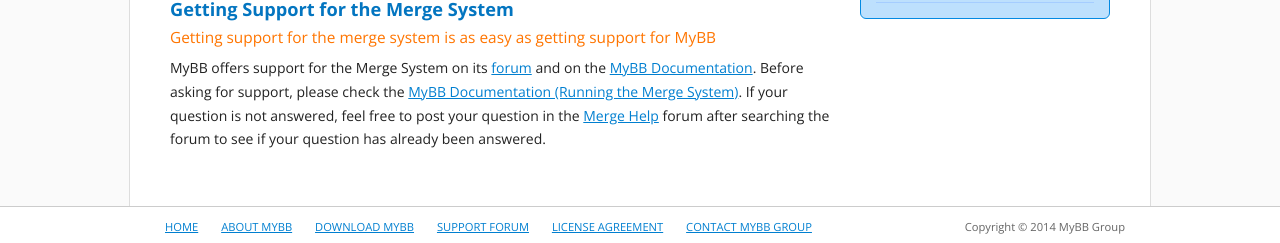
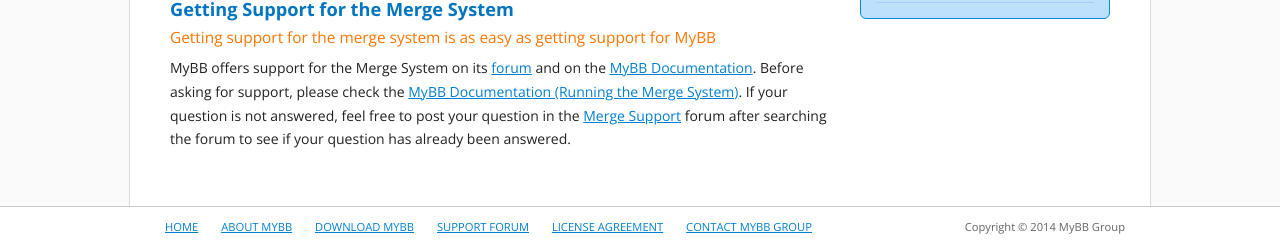
Before and after one commit to mybb/mybb.com, a Jekyll site: the page built from download/merge-system/index.html, in a window 1280 px wide. Shown: the part 988-1231 px from the top of the page. Built offline with Jekyll 4.4.1, drawn with Linux system fonts in a browser that asks for light colours; nearby versions of some CDN libraries; Markdown is read by kramdown in place of the engine named in the settings.

Commit message:
Add correct links to Merge Support

```diff
--- a/download/merge-system/index.html
+++ b/download/merge-system/index.html
@@ -70,6 +70,6 @@
 			<p>Getting support for the merge system is as easy as getting support for MyBB</p>
 		</header>
 		<p>
-			MyBB offers support for the Merge System on its <a href="http://community.mybb.com/">forum</a> and on the <a href="http://docs.mybb.com/">MyBB Documentation</a>. Before asking for support, please check the <a href="http://wiki.mybb.com/index.php/Running_the_Merge_System">MyBB Documentation (Running the Merge System)</a>. If your question is not answered, feel free to post your question in the <a href="http://community.mybb.com/forum-95.html">Merge Help</a> forum after searching the forum to see if your question has already been answered.</p>
+			MyBB offers support for the Merge System on its <a href="http://community.mybb.com/">forum</a> and on the <a href="http://docs.mybb.com/">MyBB Documentation</a>. Before asking for support, please check the <a href="http://wiki.mybb.com/index.php/Running_the_Merge_System">MyBB Documentation (Running the Merge System)</a>. If your question is not answered, feel free to post your question in the <a href="http://community.mybb.com/forum-141.html">Merge Support</a> forum after searching the forum to see if your question has already been answered.</p>
 	</section>
 </div>
```
